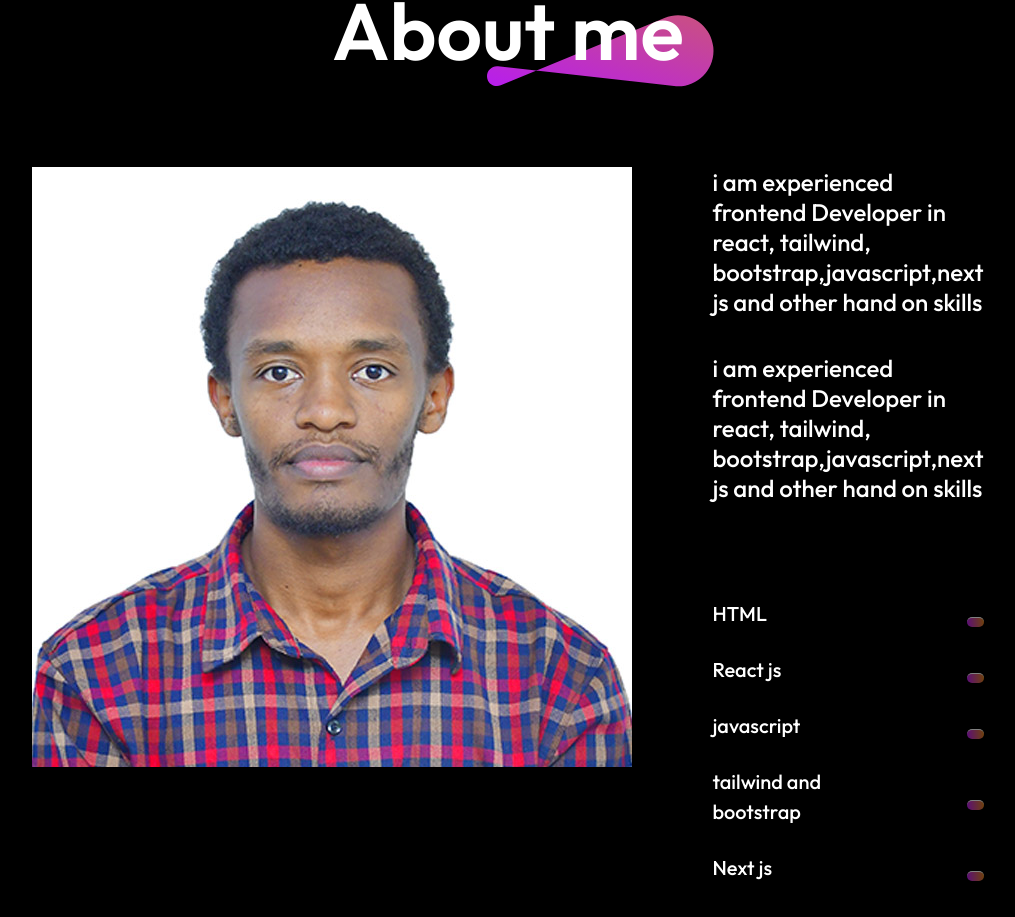
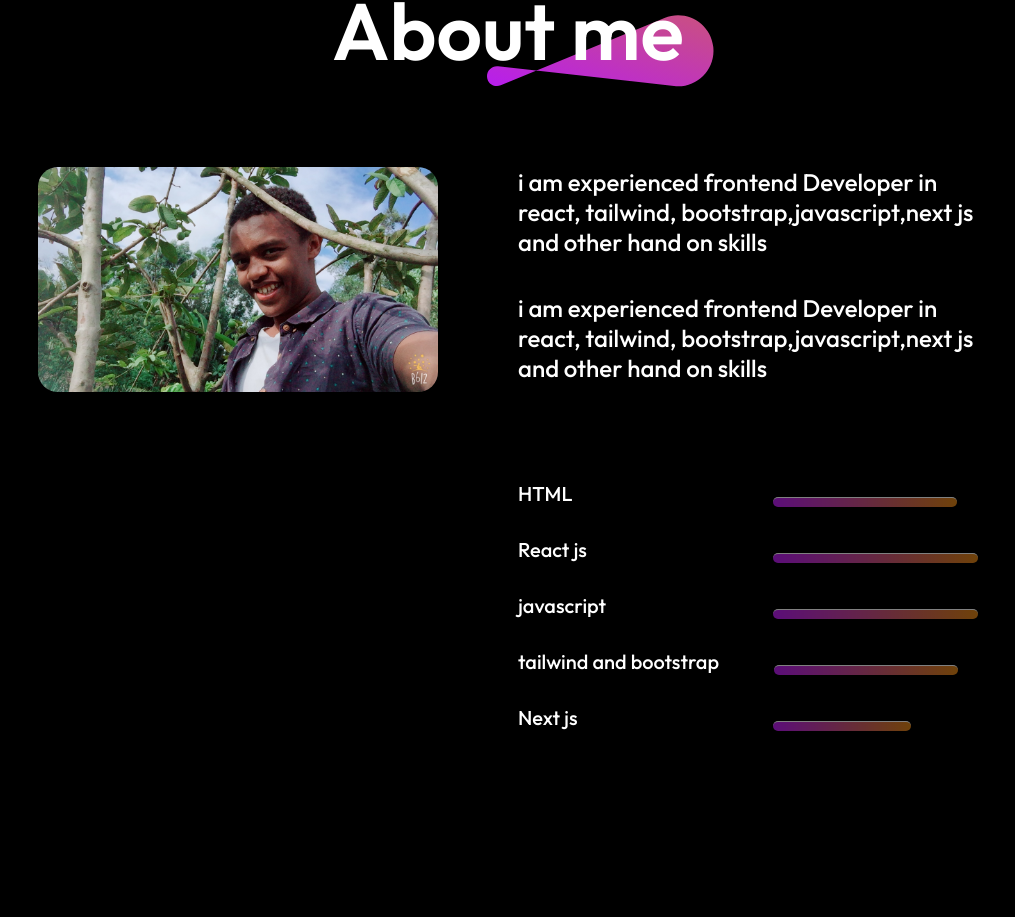
Before and after one commit to yabuz87/portfolio, a React (Vite) app: page / in a window 1280 px wide. Shown: the part 1123-2040 px from the top of the page, without its empty margins (132-1147 px from the left). Built offline with nearby package versions, Linux system fonts and the light colour scheme; a web font is replaced by a local one.

Commit message:
"Updated About component: added styles for profile picture, changed profile picture image, and added class to profile picture img tag"

```diff
--- a/src/components/About/About.css
+++ b/src/components/About/About.css
@@ -106,6 +106,13 @@
     transition:0.3s;
     justify-content: center;
 }
+
+.profile-picture
+{
+    border-radius: 20px;
+    width:400px;
+
+}
 .about-acheivment h1{
     font-size:60px;
     font-weight:700;
--- a/src/components/About/About.jsx
+++ b/src/components/About/About.jsx
@@ -1,7 +1,7 @@
 import "./About.css"
 import React from 'react'
 import themePattern from "../../assets/theme_pattern.svg"
-import profilePic from "../../assets/dv.JPG"
+import profilePic from "../../assets/checkup.JPG"
 
 const About = () => {
   return (
@@ -13,7 +13,7 @@ const About = () => {
     </div>
     <div className="about-content">
         <div className="about-left">
-            <img src={profilePic} alt="profile pic"></img>
+            <img className="profile-picture" src={profilePic} alt="profile pic"></img>
         </div>
         <div className="about-right">
             <div className="about-para">
```
